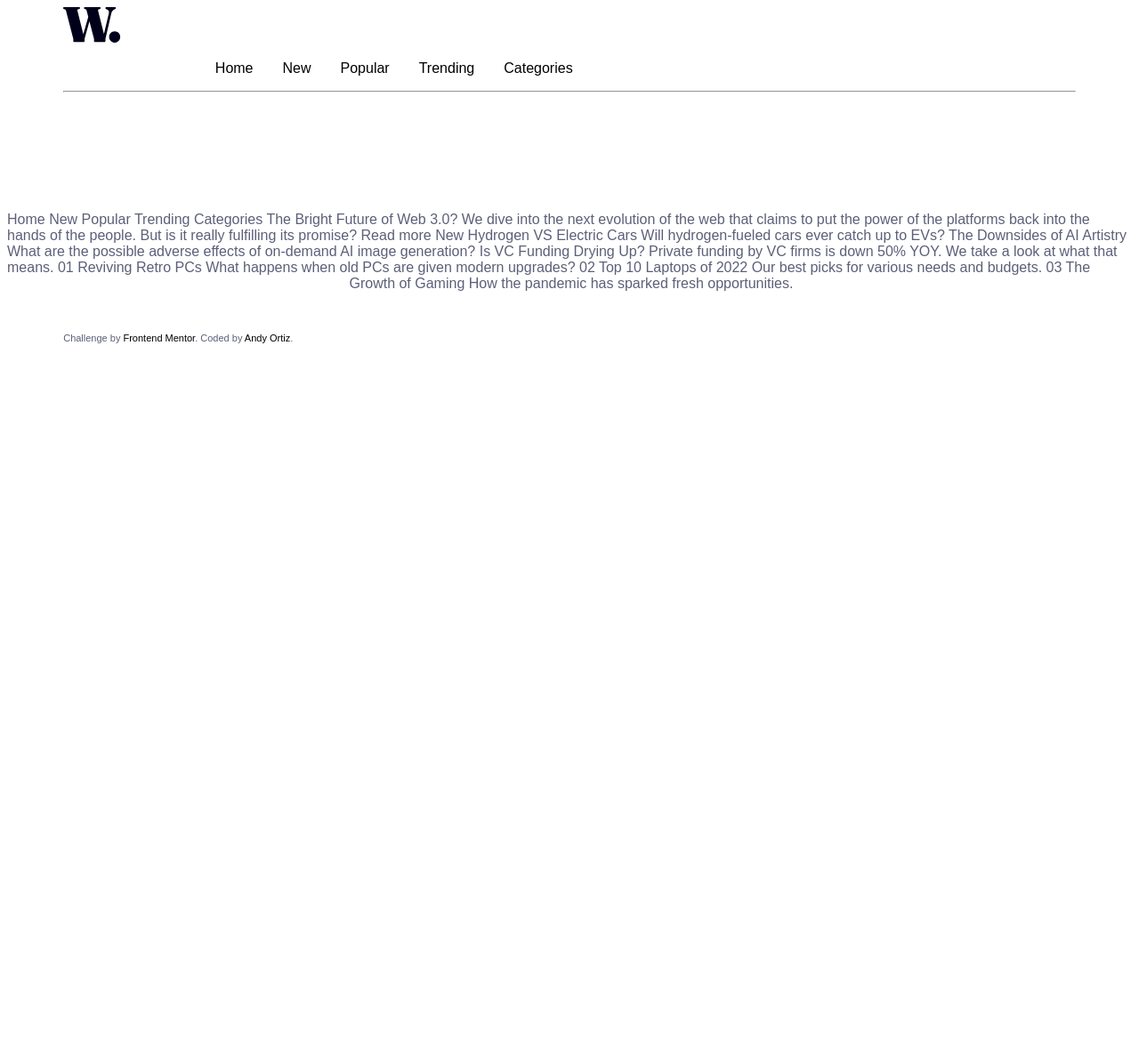
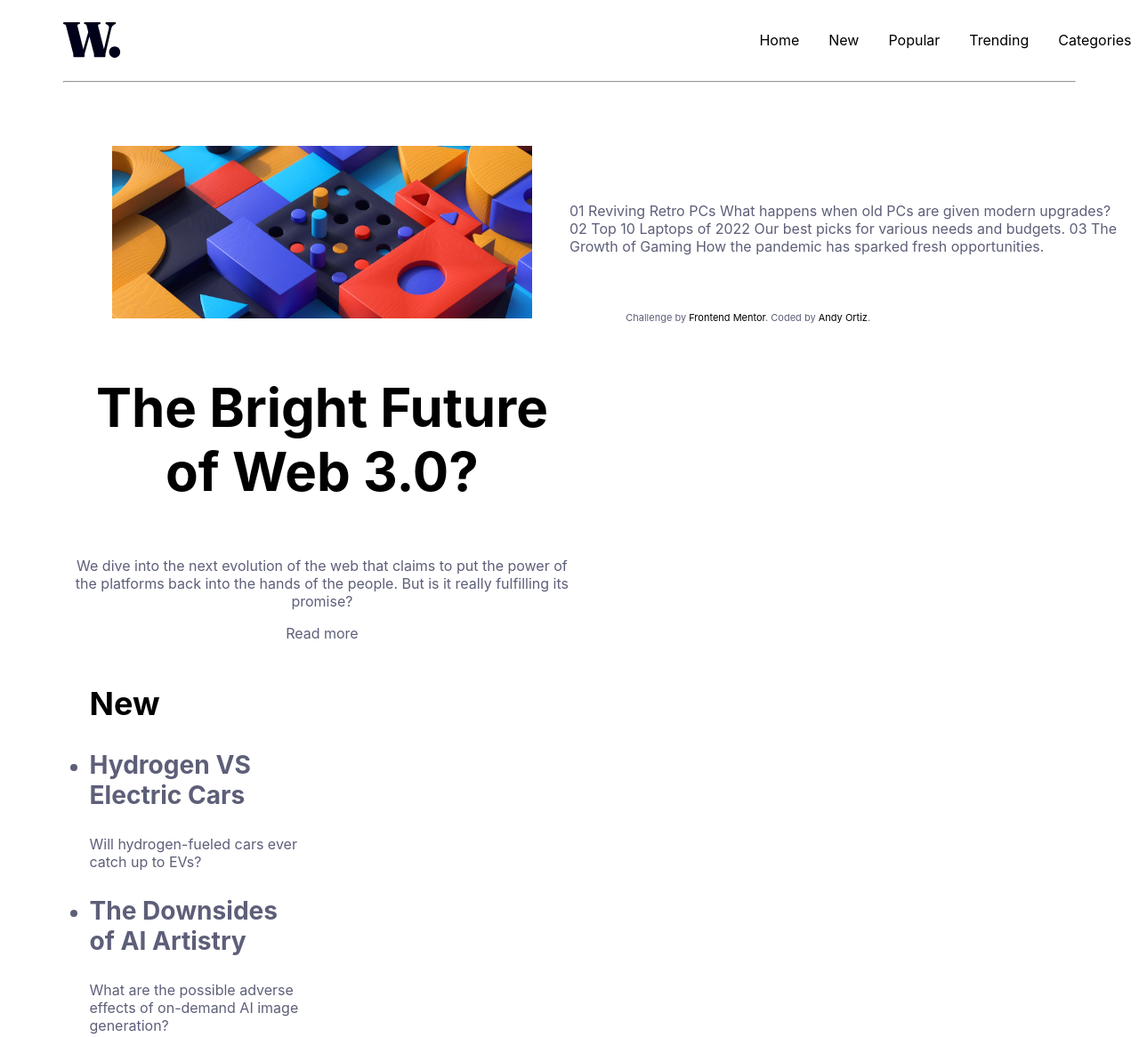
Before and after one commit to andyortz/SCESI_Web2023, a plain HTML site: page index.html in a window 1280 px wide. Shown: the top 1166 px of the page at 89% size. Before the commit the page ends 800 px from the top, so only its background shows below. Drawn offline with Linux system fonts and the light colour scheme.

Commit message:
feat: added body and styles of the header

```diff
--- a/index.html
+++ b/index.html
@@ -21,7 +21,7 @@
     <header class="header">
       <div class ="logo">
         <img src="assets/images/logo.svg" alt="logo">
-        <nav class="menu">
+        <aside class="menu">
           <ul>
             <li><a href="#collections">Home</a></li>
             <li><a href="#men">New</a></li>
@@ -29,42 +29,45 @@
             <li><a href="#about">Trending</a></li>
             <li><a href="#contact">Categories</a></li>
           </ul>
-        </nav>
+        </aside>
       </div>
       <hr>
     </header>
     <main class="container">
+      <div class="mainfeed">
+        <article class="mainpost">
+          <img src="assets/images/image-web-3-desktop.jpg" alt="web3">
+          <section>
+            <h1>The Bright Future of Web 3.0?</h1>
+          </section>
+          <section>
+            <p>We dive into the next evolution of the web that claims to put the power of the platforms back into the hands of the people.
+              But is it really fulfilling its promise?</p>
+              Read more
+          </section>
+        </article>
+        <article class="relevantnews">
+          <h2>New</h2>
+          <ul>
+            <li><h3>Hydrogen VS Electric Cars</h3>
+              <p>Will hydrogen-fueled cars ever catch up to EVs?</p>
+            </li>
+            <li><h3>The Downsides of AI Artistry</h3>
+              <p>What are the possible adverse effects of on-demand AI image generation?</p>
+            </li>
+            <li>
+              <h3>Is VC Funding Drying Up?</h3>
+              <p>Private funding by VC firms is down 50% YOY. We take a look at what that means.</p>
+            </li>
+          </ul>
+        </article>
+      </div>
+      <div class="posts">
 
 
+      </div>
     </main>
-
-
   </div>
-
-  Home
-  New
-  Popular
-  Trending
-  Categories
-
-  The Bright Future of Web 3.0?
-
-  We dive into the next evolution of the web that claims to put the power of the platforms back into the hands of the people.
-  But is it really fulfilling its promise?
-
-  Read more
-
-  New
-
-  Hydrogen VS Electric Cars
-  Will hydrogen-fueled cars ever catch up to EVs?
-
-  The Downsides of AI Artistry
-  What are the possible adverse effects of on-demand AI image generation?
-
-  Is VC Funding Drying Up?
-  Private funding by VC firms is down 50% YOY. We take a look at what that means.
-
   01
   Reviving Retro PCs
   What happens when old PCs are given modern upgrades?
--- a/styles.css
+++ b/styles.css
@@ -10,7 +10,7 @@
     --color-n-black: hsl(0, 0%, 0%);
 }
 *{
-    font-family: 'Kumbh Sans', sans-serif;
+    font-family: 'Inter', sans-serif;
     padding: 0;
     color: var(--color-n-darkgrayishblue);
 }
@@ -18,7 +18,7 @@
     padding: 0 5%;
     box-sizing: border-box;
 }
-.header-content, .icons, .nav, .logo-menu{
+.header-content, .icons, .nav, .logo{
     padding: 1% 0;
     display: flex;
     justify-content: space-between;
@@ -46,8 +46,8 @@ a{
 .icons a img{
     inline-size: 3em;
 }
-#cart img{
-    inline-size: 1.5em;
+h1{
+    font-size: 60px;
 }
 p{
     font-size: 16px;
@@ -59,38 +59,20 @@ p{
     box-sizing: border-box;
     padding: 5% 6%;
 }
-.product{
+.mainfeed{
     margin: 0;
     width: 50%;
     float: left;
     box-sizing: border-box;
     align-items: center;
 }
-.product-1{
+.mainpost{
     text-align: center;
 }
-.product-1 img{
-
+.mainpost img{
     inline-size: 85%;
-    border-radius: 10%;
 }
-.products{
-    display: flex;
-    justify-content: center;
-}
-.products ul{
-    width: 85%;
-    text-align: center;
-    display: flex;
-    list-style: none;
-    gap: 6%;
-    justify-content: center;
-}
-.products ul li a img{
-    border-radius: 10%;
-    inline-size: 100%;
-}
-.product-details{
+.relevantnews{
     font-size: 1.5em;
     padding: 3%;
     width: 50%;
```
